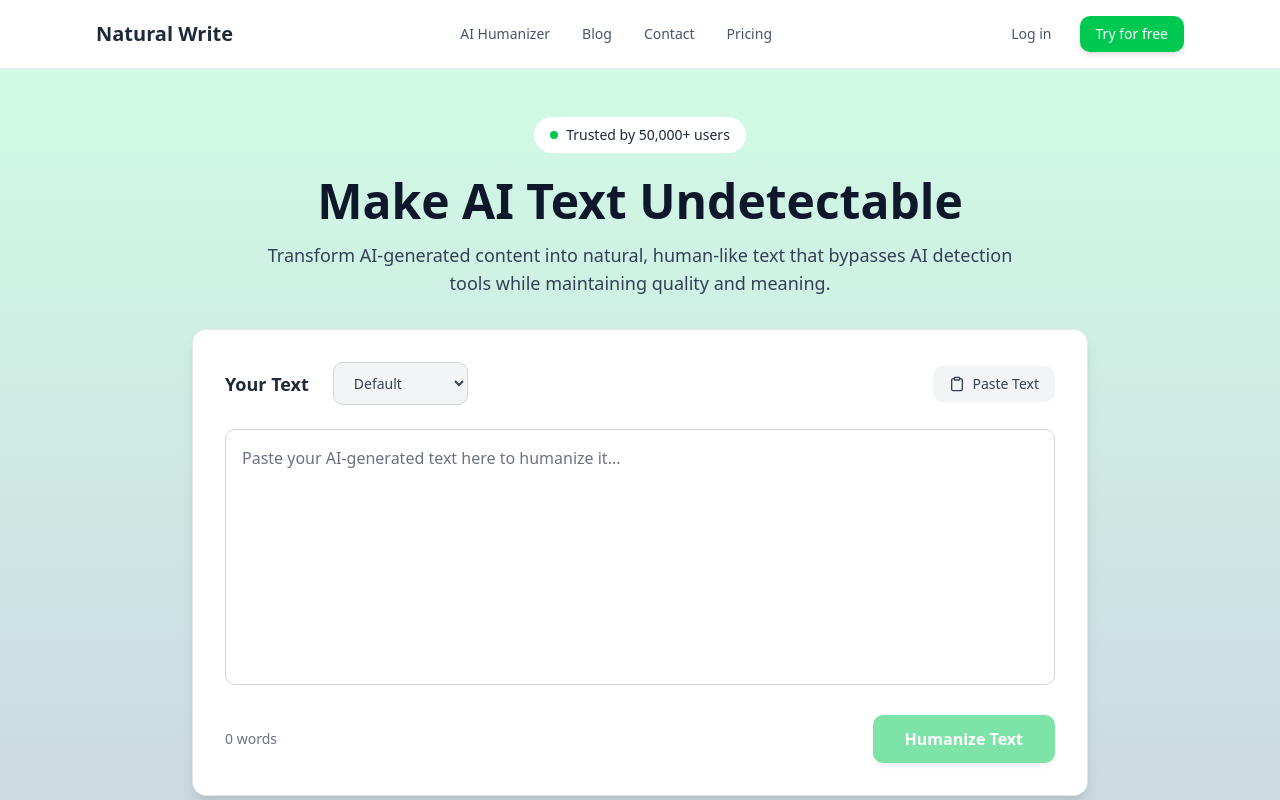
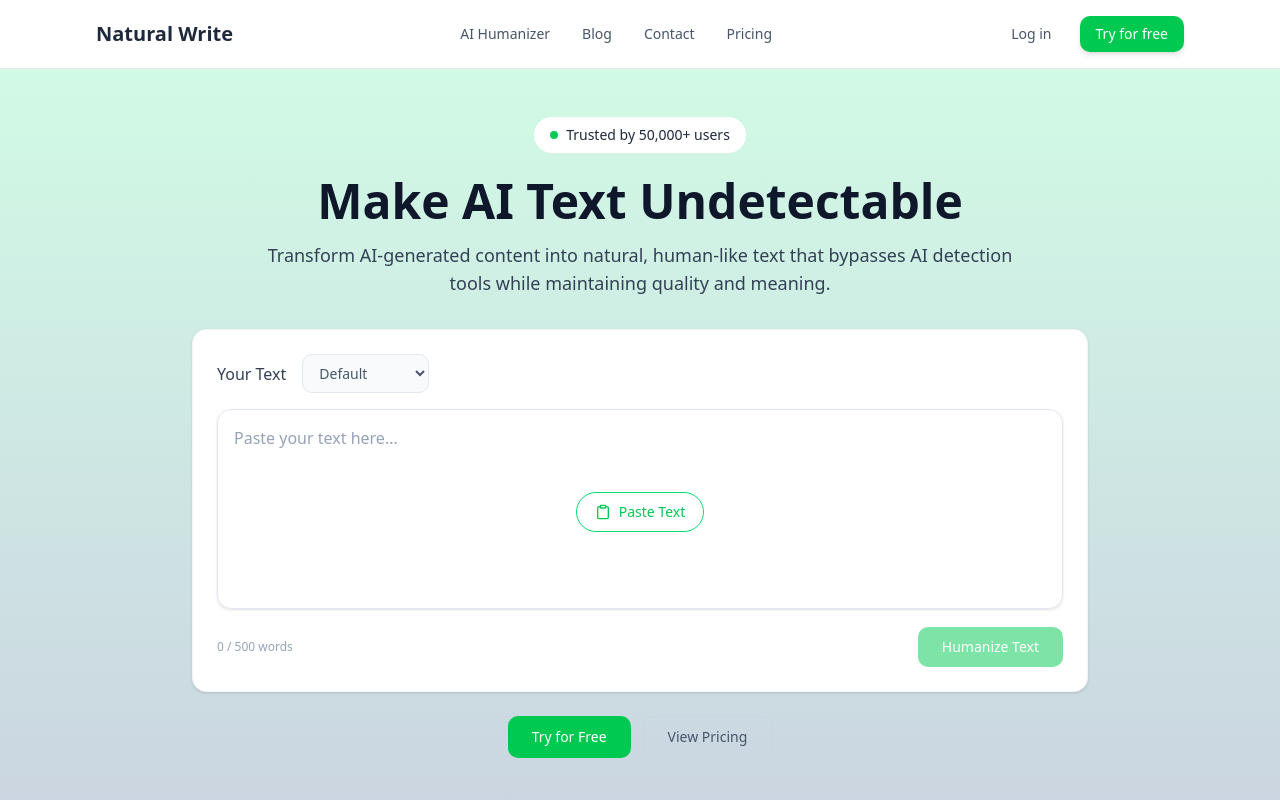
Before and after one commit to Rohitvishwakarma5133/hello, a Next.js app: page / in a window 1280 px wide. Shown: the top 800 px of the page. Built offline with nearby package versions, Linux system fonts and the light colour scheme.

Commit message:
tried to improve the input box

```diff
--- a/src/app/page.tsx
+++ b/src/app/page.tsx
@@ -98,42 +98,50 @@
           </div>
 
           {/* Text Input Area */}
-          <div className="bg-white border border-gray-200 rounded-xl shadow-lg p-8 mb-8">
-            <div className="flex items-center justify-between mb-6">
-              <div className="flex items-center gap-6">
-                <label className="text-lg font-semibold text-gray-800">Your Text</label>
-                <select className="bg-gray-100 border border-gray-300 rounded-lg px-4 py-2.5 text-gray-700 font-medium text-sm">
+          <div className="bg-white border border-slate-100 rounded-xl shadow-sm p-6 mb-6">
+            <div className="flex items-center justify-between mb-4">
+              <div className="flex items-center gap-4">
+                <label className="text-base font-medium text-slate-700">Your Text</label>
+                <select className="bg-slate-50 border border-slate-200 rounded-lg px-3 py-2 text-slate-600 text-sm">
                   <option>Default</option>
                   <option>Academic</option>
                   <option>Creative</option>
                   <option>Professional</option>
                 </select>
               </div>
-              <button
-                onClick={handlePasteText}
-                className="flex items-center gap-2 bg-gray-100 hover:bg-gray-200 px-4 py-2 rounded-lg text-gray-700 font-medium transition-colors text-sm"
-              >
-                <Clipboard className="w-4 h-4" />
-                Paste Text
-              </button>
             </div>
 
-            <textarea
-              value={inputText}
-              onChange={(e) => setInputText(e.target.value)}
-              placeholder="Paste your AI-generated text here to humanize it..."
-              className="w-full h-64 p-4 border border-gray-300 rounded-lg resize-none focus:outline-none focus:ring-2 focus:ring-green-500 focus:border-green-500 text-gray-800 placeholder:text-gray-500"
-            />
+            {/* Textarea with centered paste button overlay */}
+            <div className="relative">
+              <textarea
+                value={inputText}
+                onChange={(e) => setInputText(e.target.value)}
+                placeholder="Paste your text here..."
+                className="w-full min-h-[200px] p-4 rounded-xl border border-slate-200 focus:ring-2 focus:ring-green-400 focus:outline-none focus:border-green-400 text-base leading-normal shadow-sm placeholder:text-slate-400 resize-none"
+              />
 
-            <div className="flex justify-between items-center mt-6">
+              {/* Centered Paste Button - only show when textarea is empty */}
+              {!inputText && (
+                <button
+                  onClick={handlePasteText}
+                  className="absolute inset-0 m-auto h-10 w-32 bg-white border border-green-400 text-green-500 rounded-full text-sm font-medium hover:bg-green-50 transition-colors flex items-center justify-center gap-2"
+                >
+                  <Clipboard className="w-4 h-4" />
+                  Paste Text
+                </button>
+              )}
+            </div>
+
+            <div className="flex justify-between items-center mt-3">
               <div className="flex items-center gap-4">
-                <span className="text-sm text-gray-500">
-                  {inputText.trim().split(/\s+/).filter(word => word.length > 0).length} words
+                {/* Cleaner word counter */}
+                <span className="text-xs text-slate-400">
+                  {inputText.trim().split(/\s+/).filter(word => word.length > 0).length} / 500 words
                 </span>
                 {aiScore && (
                   <div className="flex items-center gap-2">
-                    <span className="text-sm text-gray-500">Human Score:</span>
-                    <span className={`text-sm font-bold ${
+                    <span className="text-xs text-slate-400">Human Score:</span>
+                    <span className={`text-xs font-medium ${
                       aiScore >= 80 ? 'text-green-600' :
                       aiScore >= 60 ? 'text-yellow-600' : 'text-red-500'
                     }`}>
@@ -145,7 +153,7 @@
               <button
                 onClick={handleHumanize}
                 disabled={!inputText.trim() || isLoading}
-                className="bg-green-500 hover:bg-green-600 text-white rounded-[10px] transition-colors focus-visible:outline-none focus-visible:ring-2 focus-visible:ring-ring focus-visible:ring-offset-2 disabled:opacity-50 disabled:pointer-events-none font-semibold py-3 px-8 shadow-md hover:shadow-lg"
+                className="bg-green-500 hover:bg-green-600 text-white rounded-lg transition-colors focus-visible:outline-none focus-visible:ring-2 focus-visible:ring-green-400 focus-visible:ring-offset-2 disabled:opacity-50 disabled:pointer-events-none font-medium py-2.5 px-6 text-sm"
               >
                 {isLoading ? 'Humanizing...' : 'Humanize Text'}
               </button>
@@ -154,23 +162,33 @@
 
           {/* Humanized Output */}
           {humanizedText && (
-            <div className="bg-green-50 border border-green-200 rounded-xl p-8">
-              <div className="flex items-center gap-2 mb-4">
+            <div className="bg-green-50 border border-green-100 rounded-xl p-6 shadow-sm">
+              <div className="flex items-center gap-2 mb-3">
                 <div className="w-3 h-3 bg-green-500 rounded-full"></div>
-                <h3 className="text-xl font-semibold text-green-800">Humanized Text</h3>
+                <h3 className="text-lg font-medium text-green-800">Humanized Text</h3>
               </div>
-              <div className="bg-white border border-green-200 rounded-lg p-6">
-                <p className="text-gray-800 leading-relaxed whitespace-pre-wrap">{humanizedText}</p>
+              <div className="bg-white border border-green-100 rounded-xl p-4 shadow-sm">
+                <p className="text-slate-800 leading-relaxed whitespace-pre-wrap text-base">{humanizedText}</p>
+              </div>
+
+              {/* Copy button */}
+              <div className="mt-3 text-right">
+                <button
+                  onClick={() => navigator.clipboard.writeText(humanizedText)}
+                  className="text-xs text-slate-400 hover:text-slate-600 transition-colors"
+                >
+                  Copy to clipboard
+                </button>
               </div>
             </div>
           )}
 
           {/* Call to Action Buttons */}
-          <div className="flex flex-col sm:flex-row gap-4 justify-center mt-8">
-            <button className="bg-green-500 hover:bg-green-600 text-white rounded-[10px] transition-colors focus-visible:outline-none focus-visible:ring-2 focus-visible:ring-ring focus-visible:ring-offset-2 disabled:opacity-50 disabled:pointer-events-none font-semibold px-8 py-3 shadow-lg">
+          <div className="flex flex-col sm:flex-row gap-3 justify-center mt-6">
+            <button className="bg-green-500 hover:bg-green-600 text-white rounded-lg transition-colors focus-visible:outline-none focus-visible:ring-2 focus-visible:ring-green-400 focus-visible:ring-offset-2 disabled:opacity-50 disabled:pointer-events-none font-medium px-6 py-2.5 text-sm">
               Try for Free
             </button>
-            <button className="border-2 border-slate-600 text-slate-600 font-semibold px-8 py-3 rounded-[10px] hover:bg-slate-100 transition-colors">
+            <button className="border border-slate-300 text-slate-600 font-medium px-6 py-2.5 rounded-lg hover:bg-slate-50 transition-colors text-sm">
               View Pricing
             </button>
           </div>
```
